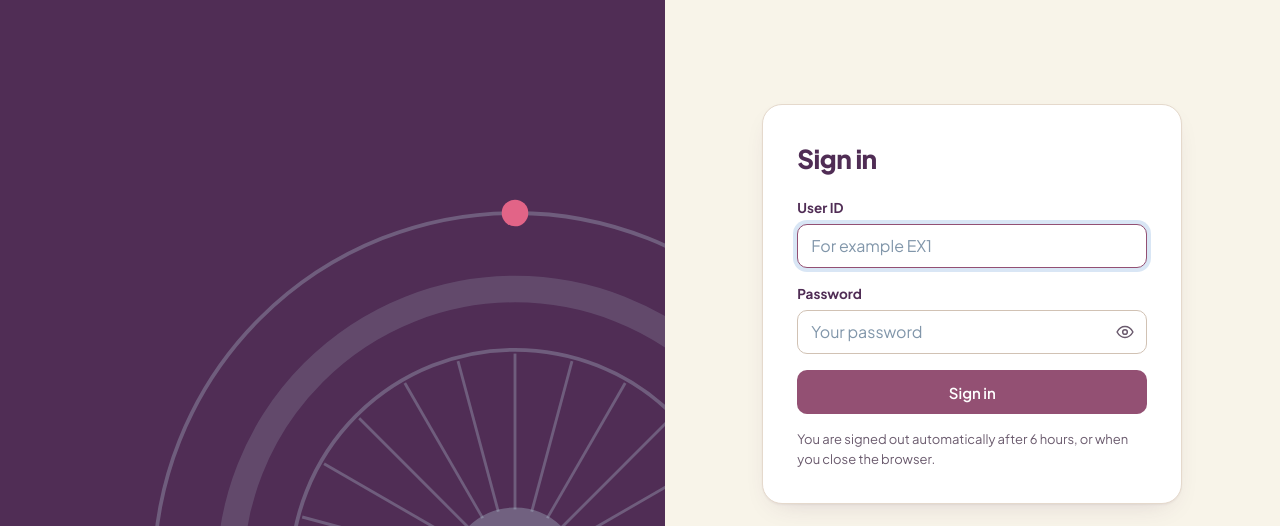
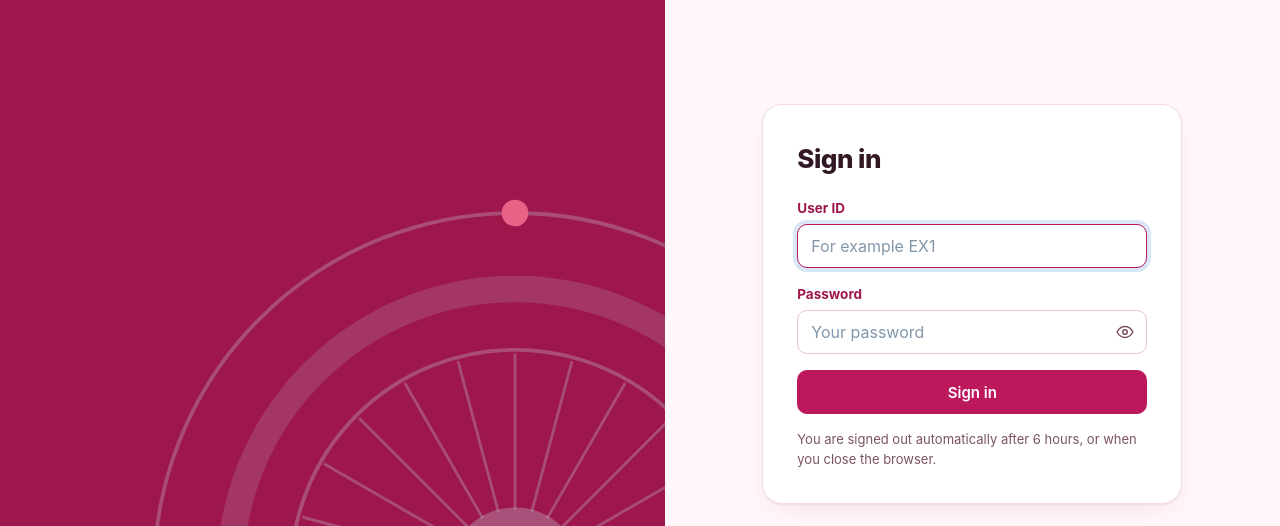
Before and after one commit to SUS-IO/SFA, a plain HTML site: page index.html in a window 1280 px wide. Shown: the part 96-622 px from the top of the page. Drawn offline with Linux system fonts and the light colour scheme.

Commit message:
Update app.css

```diff
--- a/assets/css/app.css
+++ b/assets/css/app.css
@@ -5,41 +5,51 @@
 }
 /* SFA Bike | Custom Theme Palette */
 :root {
-  --deep-purple: #502D55;
-  --muted-plum: #935073;
-  --warm-apricot: #F6DBC0;
-  --alabaster: #F8F4E9;
+  --deep-purple: #9D174D;
+  --muted-plum: #BE185D;
+  --warm-apricot: #F26A8D;
+  --alabaster: #FFF7FA;
 
   --blue: var(--muted-plum);
-  --blue-600: #753B5B;
-  --blue-50: #F3E8EE;
+  --blue-600: #9D174D;
+  --blue-50: #FCE7F3;
 
   --navy: var(--deep-purple);
   --mist: var(--alabaster);
-  --aqua: var(--warm-apricot);
+  --aqua: #FCE7F3;
 
   --pink: #F26A8D;
-  --pink-50: #FDE8EE;
-  --pink-ink: #B3234F;
+  --pink-50: #FCE7F3;
+  --pink-ink: #9D174D;
 
   --green: #1B8A5A;
   --green-50: #DDF3E8;
   --green-ink: #0C5A39;
 
-  --ink: var(--deep-purple);
-  --ink-2: #6B5B6E;
-  --line: #E5D9CC;
-  --line-2: #D1C2B4;
-  --surface: #fff;
-  --wash: #EFEADF;
+  --ink: #321725;
+  --ink-2: #7B5365;
+  --line: #F3D8E5;
+  --line-2: #E8C3D3;
+  --surface: #FFFFFF;
+  --wash: #FCE7F3;
 
-  --r-sm: 10px; --r-md: 14px; --r-lg: 20px;
-  --shadow: 0 1px 2px rgba(80,45,85,.06), 0 10px 28px -14px rgba(80,45,85,.22);
-  --shadow-lg: 0 24px 60px -20px rgba(80,45,85,.45);
-  --side-w: 248px; --tab-h: 64px;
+  --r-sm: 10px;
+  --r-md: 14px;
+  --r-lg: 20px;
 
-  font-family: 'Plus Jakarta Sans', system-ui, -apple-system, 'Segoe UI', Roboto, sans-serif;
-  font-size: 15px; line-height: 1.5; color: var(--ink); background: var(--mist);
+  --shadow: 0 1px 2px rgba(157, 23, 77, .06),
+            0 10px 28px -14px rgba(157, 23, 77, .18);
+  --shadow-lg: 0 24px 60px -20px rgba(157, 23, 77, .25);
+
+  --side-w: 248px;
+  --tab-h: 64px;
+
+  font-family: 'Inter', Arial, sans-serif;
+  font-size: 15px;
+  line-height: 1.5;
+  color: var(--ink);
+  background: var(--mist);
+
   -webkit-text-size-adjust: 100%;
 }
 *, *::before, *::after { box-sizing: border-box; }
```
